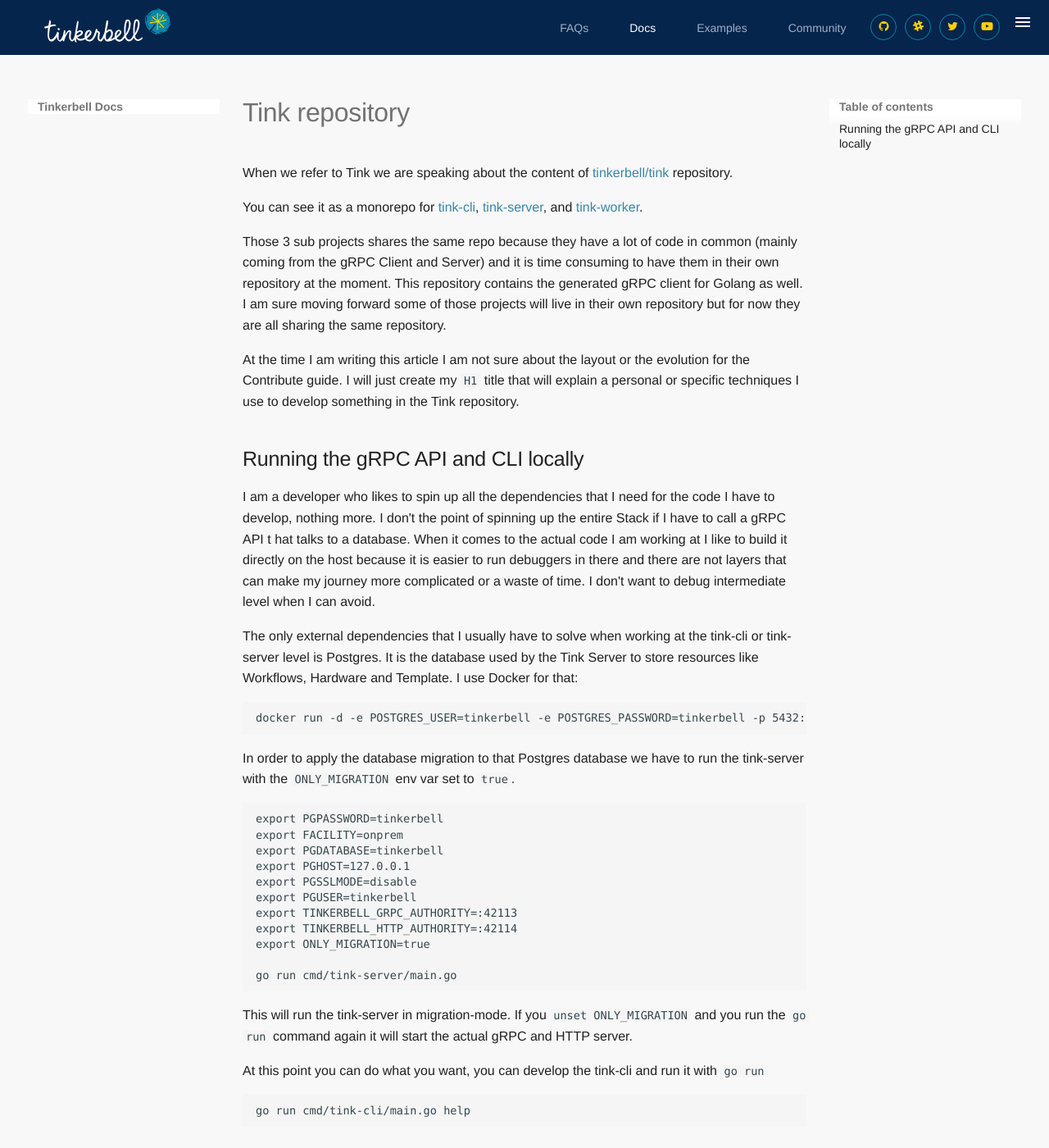
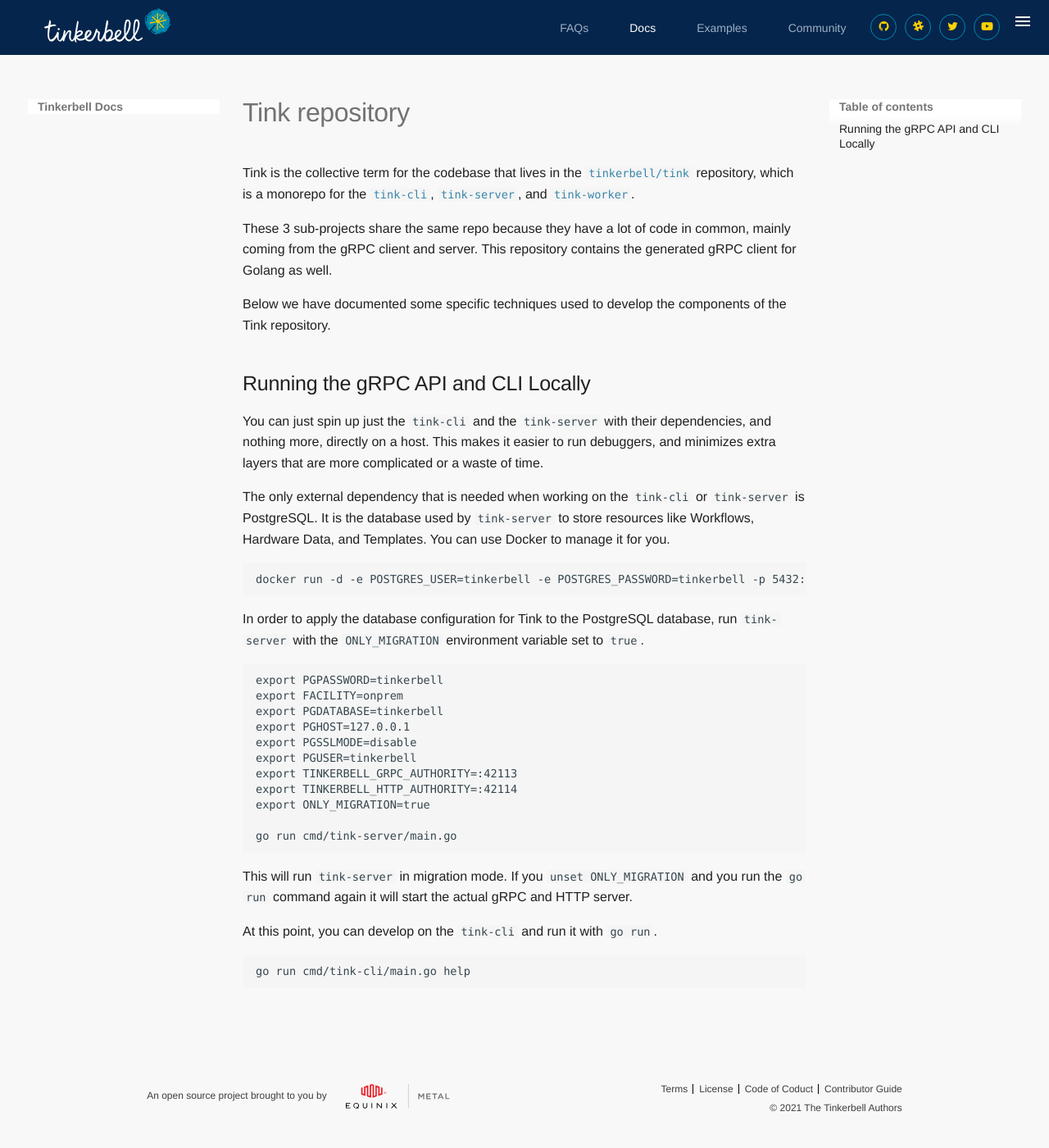
Before and after one commit to tinkerbell/tinkerbell-docs, an MkDocs documentation site: the page built from docs/contrib/tink.md, in a window 1280 px wide and 1400 px high. Shown: the whole window at 82% size. Built offline with MkDocs 1.6.1 and Material for MkDocs 9.7.7, drawn with Linux system fonts in a browser that asks for light colours; some web fonts are replaced.

Commit message:
brushing up the contrib tink doc

````diff
--- a/docs/contrib/tink.md
+++ b/docs/contrib/tink.md
@@ -1,27 +1,26 @@
 ---
-title: Contribute to Tink
+title: Contributing to Tink
 date: 2021-02-02
 ---
 
-When we refer to Tink we are speaking about the content of [tinkerbell/tink](https://github.com/tinkerbell/tink) repository.
 
-You can see it as a monorepo for [tink-cli](/services/tink-cli), [tink-server](/services/tink-server), and [tink-worker](/services/tink-worker).
+Tink is the collective term for the codebase that lives in the [`tinkerbell/tink`](https://github.com/tinkerbell/tink) repository, which is a monorepo for the [`tink-cli`](/services/tink-cli), [`tink-server`](/services/tink-server), and [`tink-worker`](/services/tink-worker).
 
-Those 3 sub projects shares the same repo because they have a lot of code in common (mainly coming from the gRPC Client and Server) and it is time consuming to have them in their own repository at the moment. This repository contains the generated gRPC client for Golang as well. I am sure moving forward some of those projects will live in their own repository but for now they are all sharing the same repository.
+These 3 sub-projects share the same repo because they have a lot of code in common, mainly coming from the gRPC client and server. This repository contains the generated gRPC client for Golang as well.
 
-At the time I am writing this article I am not sure about the layout or the evolution for the Contribute guide. I will just create my `H1` title that will explain a personal or specific techniques I use to develop something in the Tink repository.
+Below we have documented some specific techniques used to develop the components of the Tink repository.
 
-## Running the gRPC API and CLI locally
+## Running the gRPC API and CLI Locally
 
-I am a developer who likes to spin up all the dependencies that I need for the code I have to develop, nothing more. I don't the point of spinning up the entire Stack if I have to call a gRPC API t hat talks to a database. When it comes to the actual code I am working at I like to build it directly on the host because it is easier to run debuggers in there and there are not layers that can make my journey more complicated or a waste of time. I don't want to debug intermediate level when I can avoid.
+You can just spin up just the `tink-cli` and the `tink-server` with their dependencies, and nothing more, directly on a host. This makes it easier to run debuggers, and minimizes extra layers that are more complicated or a waste of time.
 
-The only external dependencies that I usually have to solve when working at the tink-cli or tink-server level is Postgres. It is the database used by the Tink Server to store resources like Workflows, Hardware and Template. I use Docker for that:
+The only external dependency that is needed when working on the `tink-cli` or `tink-server` is PostgreSQL. It is the database used by `tink-server` to store resources like Workflows, Hardware Data, and Templates. You can use Docker to manage it for you.
 
 ```terminal
 docker run -d -e POSTGRES_USER=tinkerbell -e POSTGRES_PASSWORD=tinkerbell -p 5432:5432 postgres:10-alpine
 ```
 
-In order to apply the database migration to that Postgres database we have to run the tink-server with the `ONLY_MIGRATION` env var set to `true`.
+In order to apply the database configuration for Tink to the PostgreSQL database, run `tink-server` with the `ONLY_MIGRATION` environment variable set to `true`.
 
 ```terminal
 export PGPASSWORD=tinkerbell
@@ -37,12 +36,9 @@
 go run cmd/tink-server/main.go
 ```
 
-This will run the tink-server in migration-mode. If you `unset ONLY_MIGRATION`
-and you run the `go run` command again it will start the actual gRPC and HTTP
-server.
+This will run `tink-server` in migration mode. If you `unset ONLY_MIGRATION` and you run the `go run` command again it will start the actual gRPC and HTTP server.
 
-At this point you can do what you want, you can develop the tink-cli and run it
-with `go run`
+At this point, you can develop on the `tink-cli` and run it with `go run`.
 
 ```terminal
 go run cmd/tink-cli/main.go help
````
